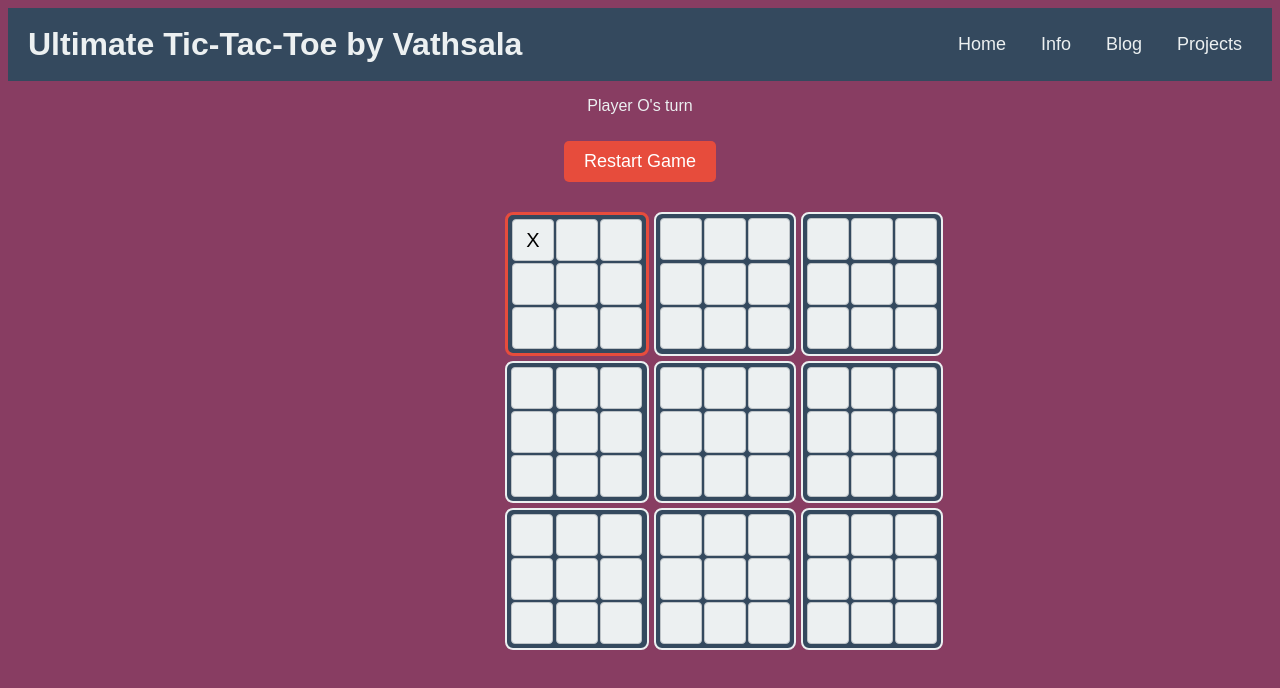
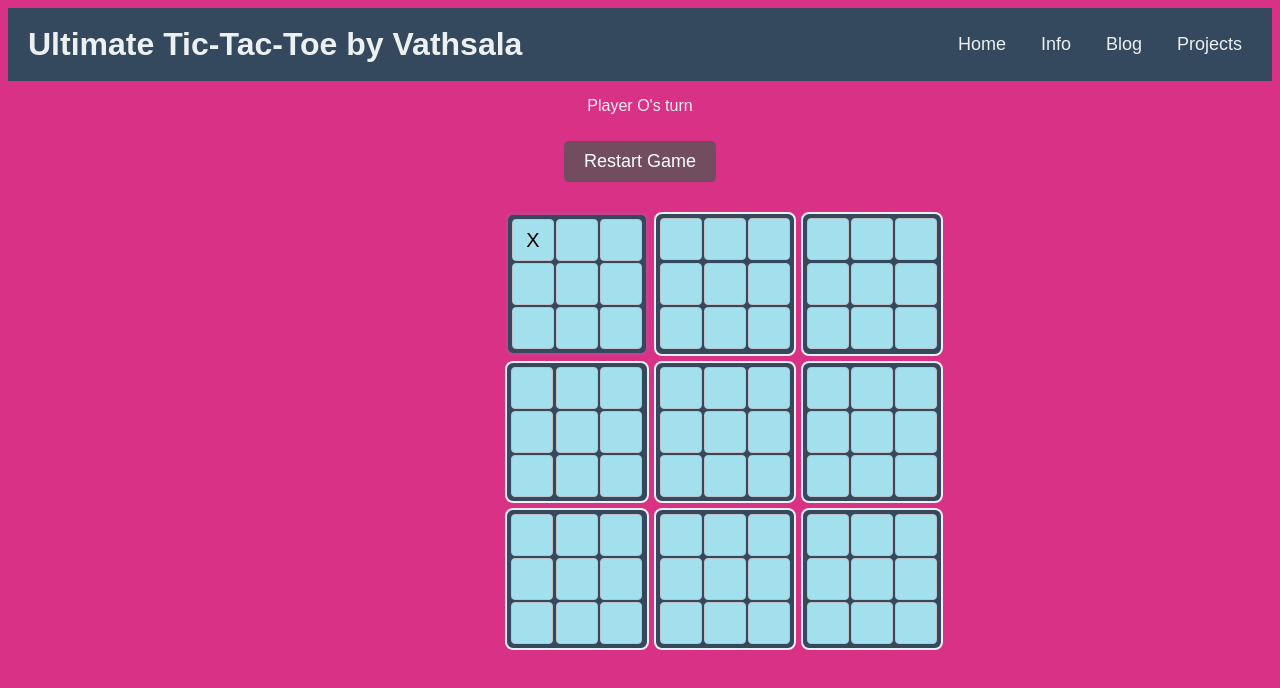
Before and after one commit to vathsalakh/tictactoegame, a plain HTML site: page index.html in a window 1280 px wide. Both pictures are taken after a click on the element 532 px from the left and 239 px from the top of the page. Drawn offline with Linux system fonts and the light colour scheme.

Commit message:
color changes

```diff
--- a/index.html
+++ b/index.html
@@ -9,7 +9,7 @@
         body {
             font-family: Arial, sans-serif;
             text-align: center;
-            background-color: #883d62;
+            background-color: #d93185;
             color: #ecf0f1;
         }
         .navbar {
@@ -37,7 +37,7 @@
             padding: 5px 10px;
         }
         .nav-links a:hover {
-            background-color: #e74c3c;
+            background-color: #f291d3;
             border-radius: 5px;
         }
         .game-container {
@@ -65,8 +65,8 @@
             justify-content: center;
             font-size: 20px;
             cursor: pointer;
-            background-color: #ecf0f1;
-            color: #2c3e50;
+            background-color: #a1e0ec;
+            color: #26313c;
             border-radius: 4px;
         }
         .cell.taken {
@@ -77,10 +77,10 @@
             background-color: #27ae60;
         }
         .highlight {
-            border: 3px solid #e74c3c;
+            border: 3px solid #e73c97d6;
         }
         #restart {
-            background-color: #e74c3c;
+            background-color: #714d5f;
             color: white;
             border: none;
             padding: 10px 20px;
@@ -90,7 +90,7 @@
             margin: 10px;
         }
         #restart:hover {
-            background-color: #c0392b;
+            background-color: #f183cc;
         }
     </style>
 </head>
```
